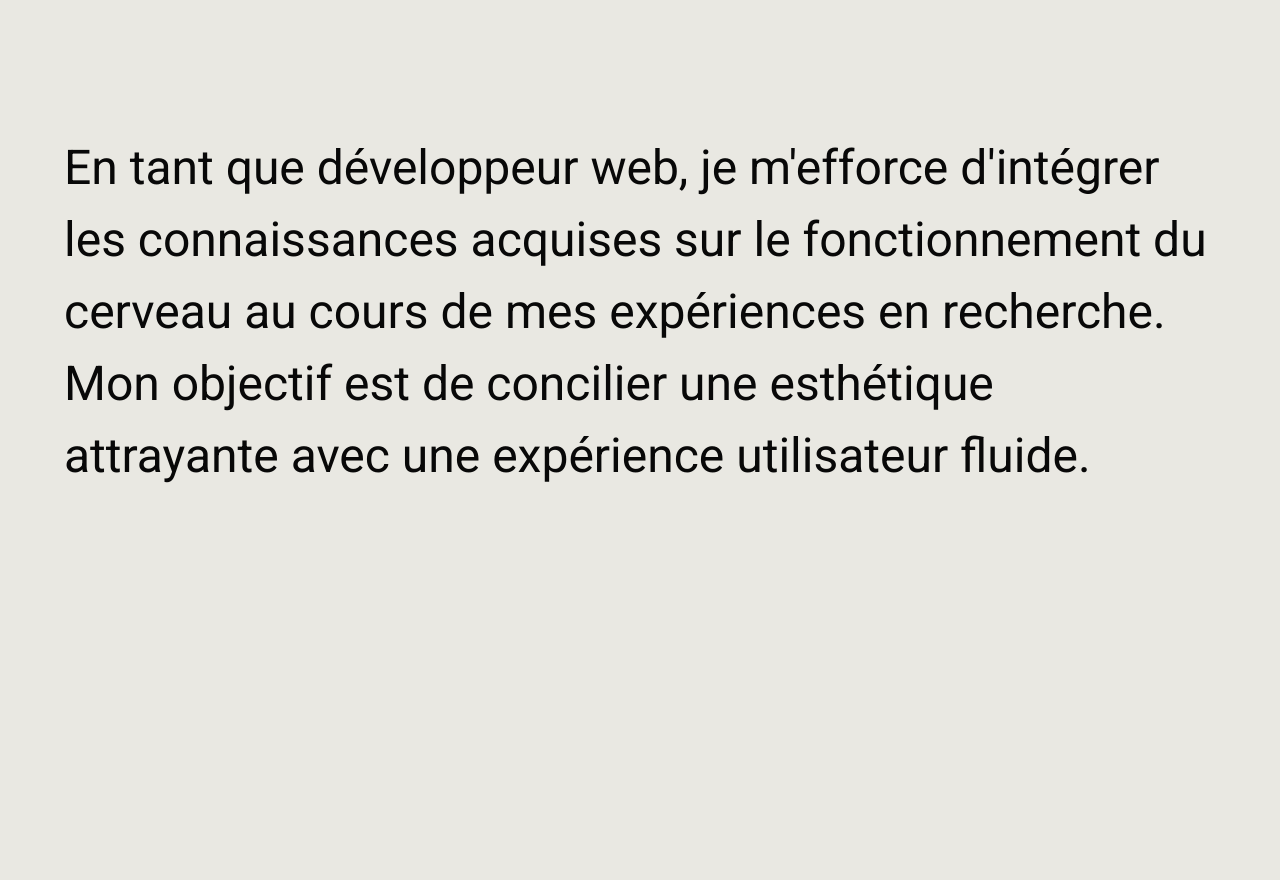
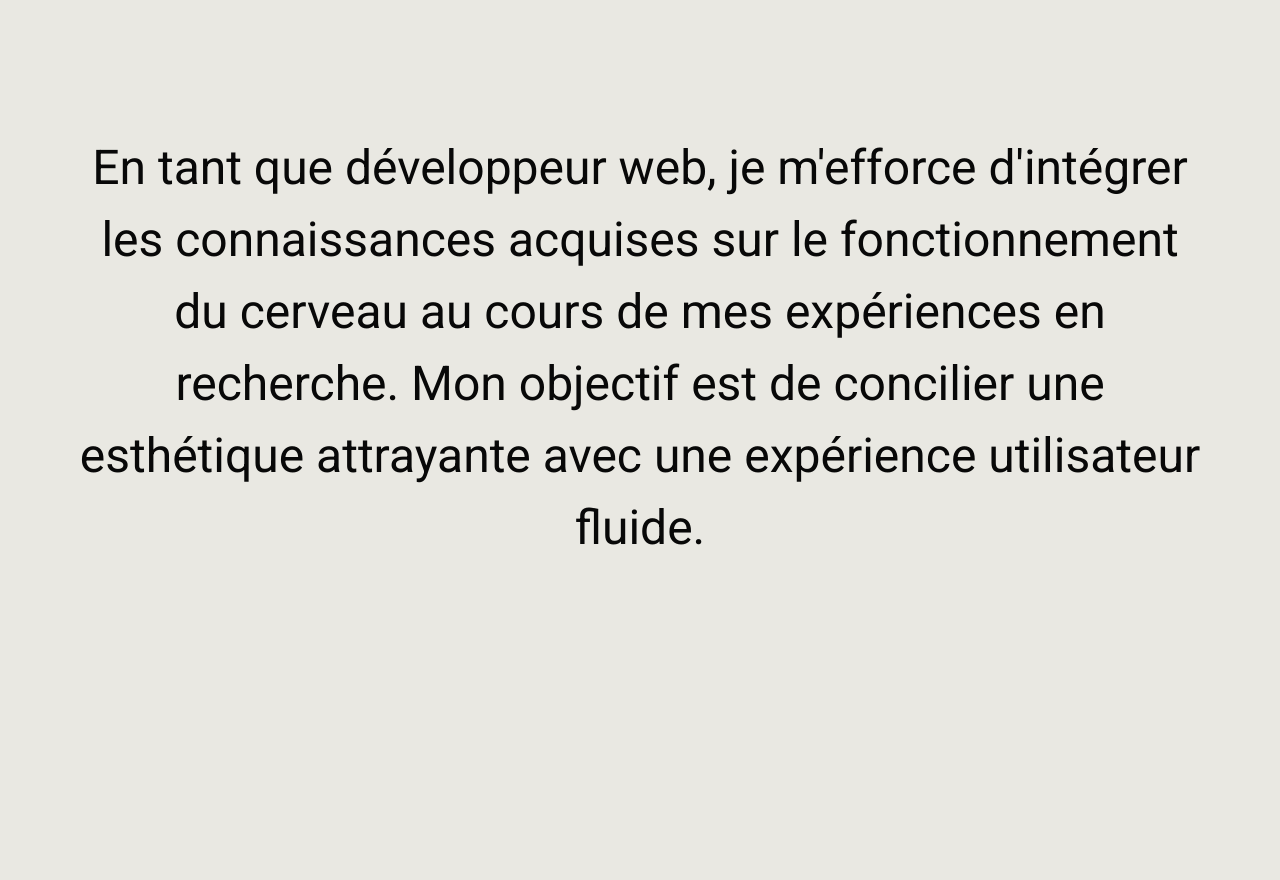
Before and after one commit to SebastienLaurentt/Portfolio-V2, a Next.js app: page / in a window 1280 px wide. Shown: the part 1100-1980 px from the top of the page. Built offline with nearby package versions, Linux system fonts and the light colour scheme.

Commit message:
add px-2 on presentation section from md display

```diff
--- a/components/LandingSections/Presentation/Presentation.tsx
+++ b/components/LandingSections/Presentation/Presentation.tsx
@@ -8,8 +8,8 @@ const Presentation = () => {
       <SectionHeader
         title="De la recherche au développement"
       />
+      <div className=" md:px-2 text-center"><ParagraphAnimaton /></div>
 
-      <ParagraphAnimaton />
     </Section>
   );
 };
```
